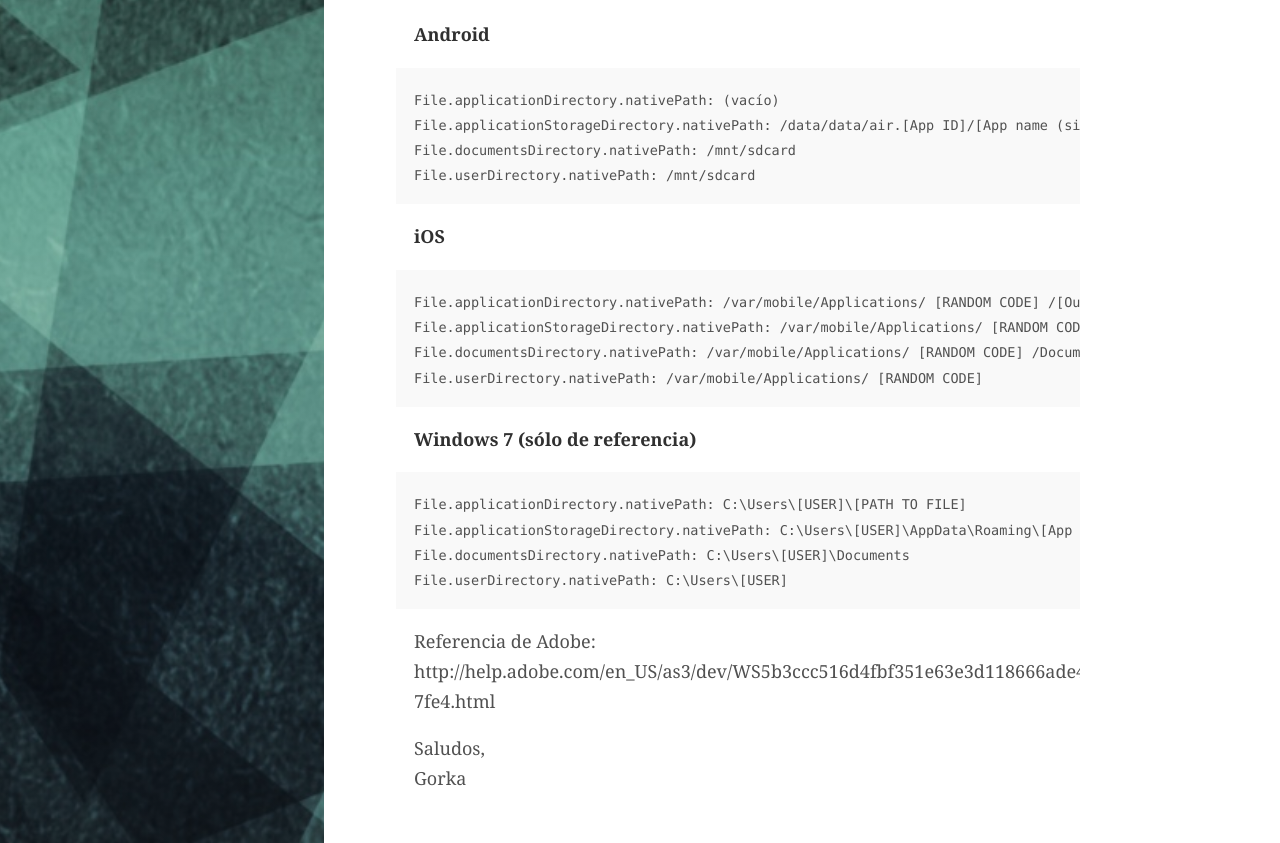
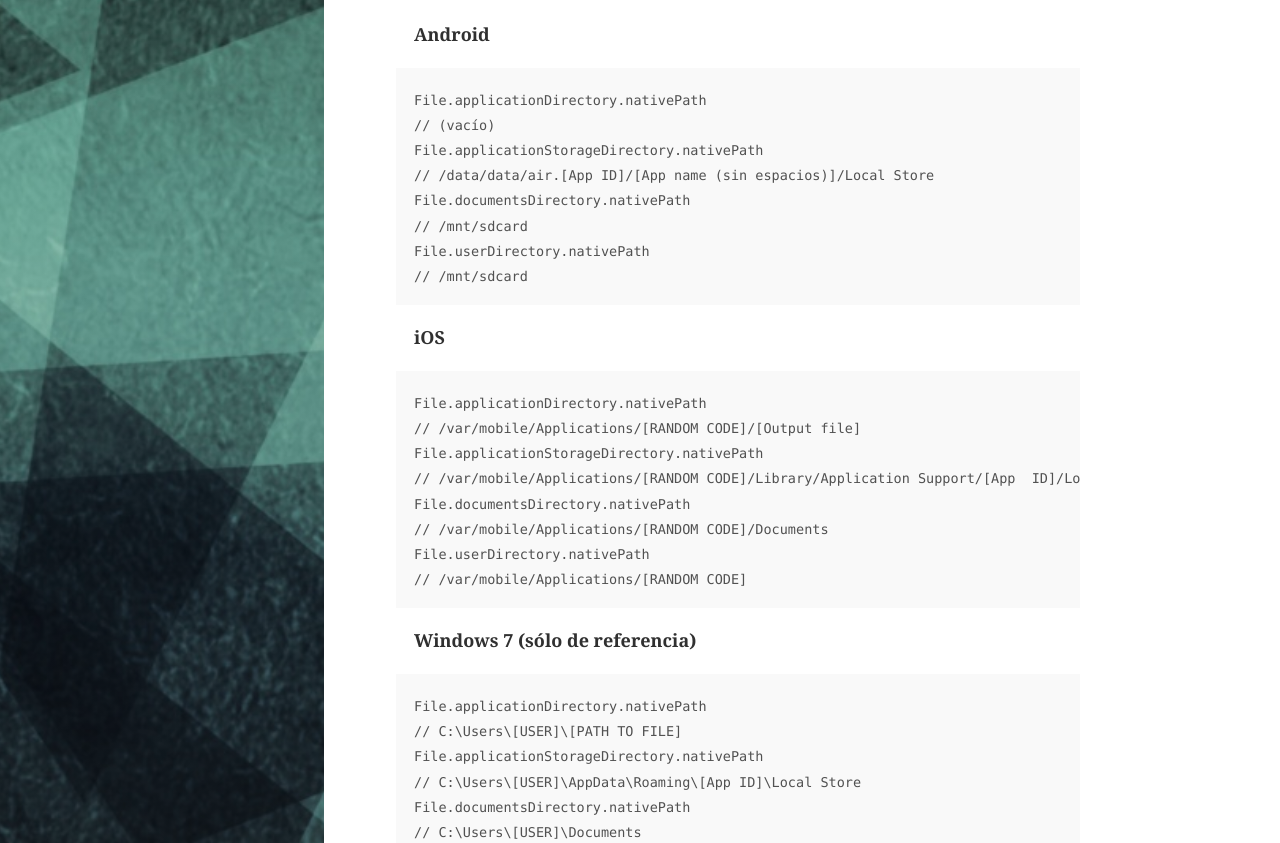
Before and after one commit to AquiGorka/aquigorka.github.io, a Jekyll site: the page built from _posts/2012-06-01-referencias-de-nativepaths-en-ios-y-android-de-as3.md, in a window 1280 px wide and 1400 px high, scrolled down 430 px. Shown: the part 168-1011 px from the top of the window. Built offline with Jekyll 4.4.1, drawn with Linux system fonts in a browser that asks for light colours; some of the changed text lies outside the part shown; grey boxes are pictures that could not be loaded.

Commit message:
Modifies post content

````diff
--- a/_posts/2012-06-01-referencias-de-nativepaths-en-ios-y-android-de-as3.md
+++ b/_posts/2012-06-01-referencias-de-nativepaths-en-ios-y-android-de-as3.md
@@ -15,28 +15,40 @@
 **Android**
 
 ```AS3
-File.applicationDirectory.nativePath: (vacío)
-File.applicationStorageDirectory.nativePath: /data/data/air.[App ID]/[App name (sin espacios)]/Local Store
-File.documentsDirectory.nativePath: /mnt/sdcard
-File.userDirectory.nativePath: /mnt/sdcard
+File.applicationDirectory.nativePath
+// (vacío)
+File.applicationStorageDirectory.nativePath
+// /data/data/air.[App ID]/[App name (sin espacios)]/Local Store
+File.documentsDirectory.nativePath
+// /mnt/sdcard
+File.userDirectory.nativePath
+// /mnt/sdcard
 ```
 
 **iOS**
 
 ```AS3
-File.applicationDirectory.nativePath: /var/mobile/Applications/ [RANDOM CODE] /[Output file]
-File.applicationStorageDirectory.nativePath: /var/mobile/Applications/ [RANDOM CODE] /Library/Application Support/[App  ID]/Local Store
-File.documentsDirectory.nativePath: /var/mobile/Applications/ [RANDOM CODE] /Documents
-File.userDirectory.nativePath: /var/mobile/Applications/ [RANDOM CODE]
+File.applicationDirectory.nativePath
+// /var/mobile/Applications/[RANDOM CODE]/[Output file]
+File.applicationStorageDirectory.nativePath
+// /var/mobile/Applications/[RANDOM CODE]/Library/Application Support/[App  ID]/Local Store
+File.documentsDirectory.nativePath
+// /var/mobile/Applications/[RANDOM CODE]/Documents
+File.userDirectory.nativePath
+// /var/mobile/Applications/[RANDOM CODE]
 ```
 
 **Windows 7 (sólo de referencia)**
 
 ```AS3
-File.applicationDirectory.nativePath: C:\Users\[USER]\[PATH TO FILE]
-File.applicationStorageDirectory.nativePath: C:\Users\[USER]\AppData\Roaming\[App ID]\Local Store
-File.documentsDirectory.nativePath: C:\Users\[USER]\Documents
-File.userDirectory.nativePath: C:\Users\[USER]
+File.applicationDirectory.nativePath
+// C:\Users\[USER]\[PATH TO FILE]
+File.applicationStorageDirectory.nativePath
+// C:\Users\[USER]\AppData\Roaming\[App ID]\Local Store
+File.documentsDirectory.nativePath
+// C:\Users\[USER]\Documents
+File.userDirectory.nativePath
+// C:\Users\[USER]
 ```
 
 Referencia de Adobe: http://help.adobe.com/en_US/as3/dev/WS5b3ccc516d4fbf351e63e3d118666ade46-7fe4.html
````
